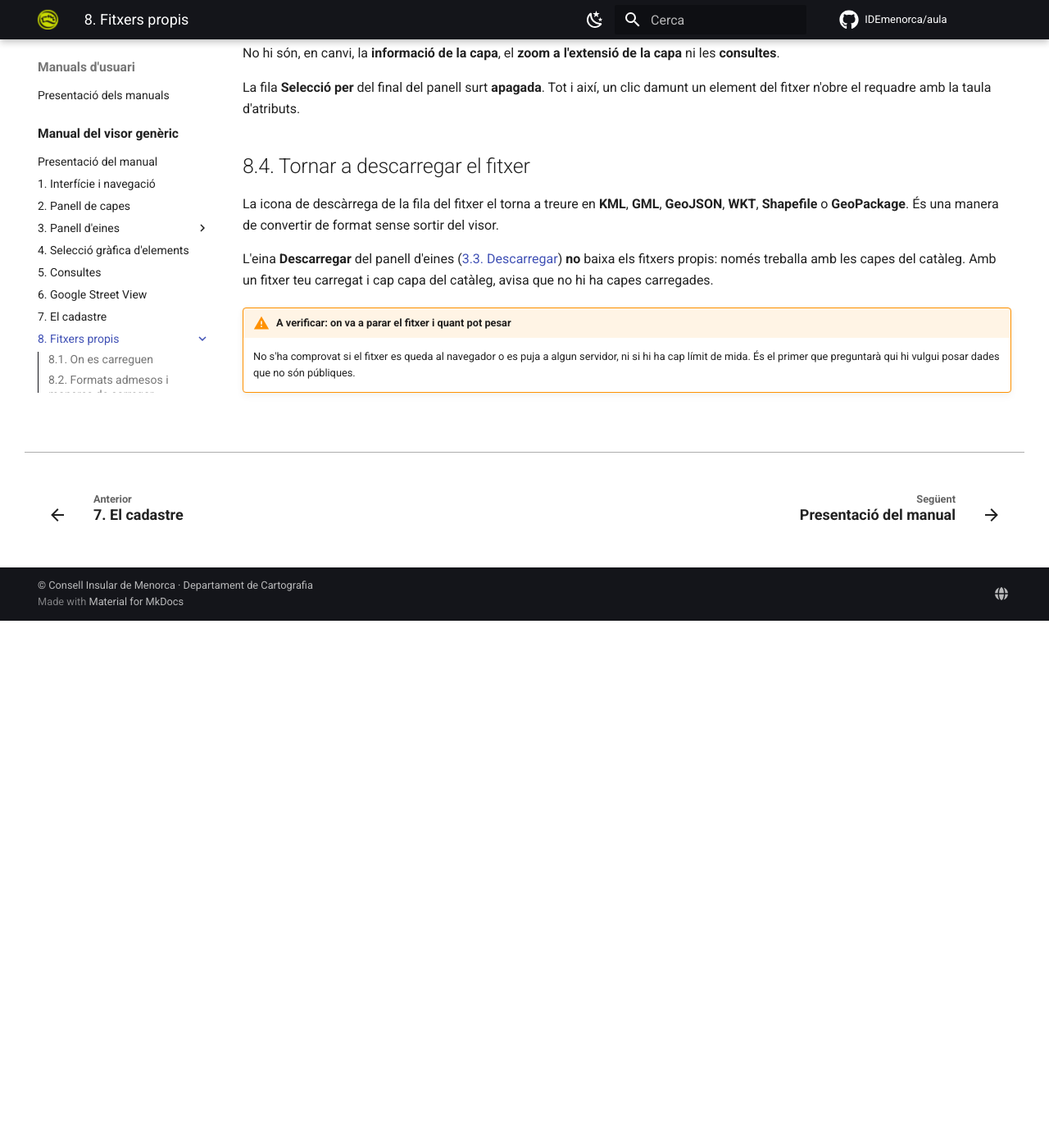
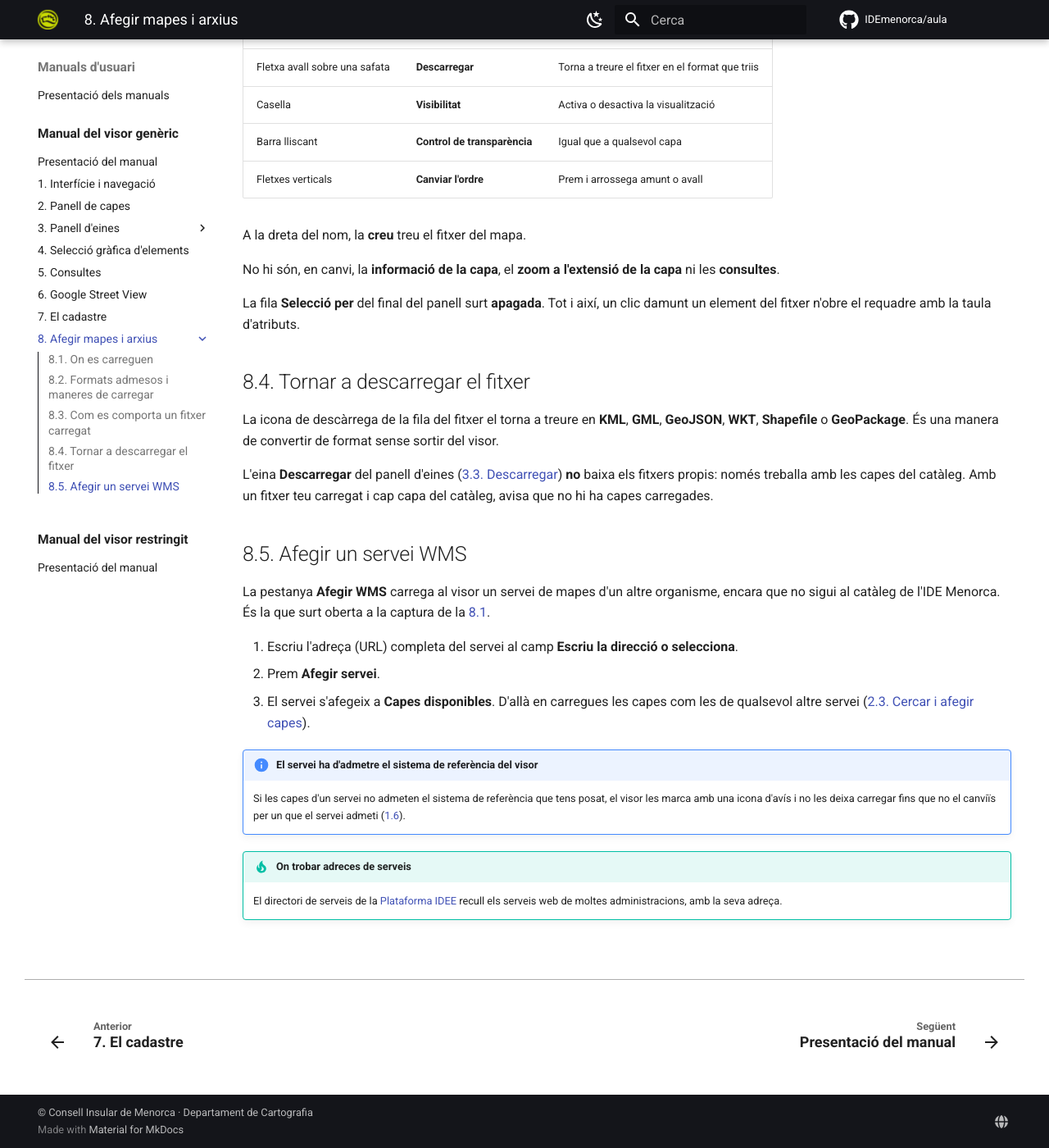
Before and after one commit to IDEmenorca/aula, an MkDocs documentation site: the page built from docs/manuals/visor-generic/08-fitxers-propis.md, in a window 1280 px wide and 1400 px high, scrolled down 3271 px. Shown: the whole window at 82% size. Built offline with MkDocs 1.6.1 and Material for MkDocs 9.7.7, drawn with Linux system fonts in a browser that asks for light colours; comment, search, counter and statistics services are not loaded; before the commit the page ends 4028 px from its top, so only the background shows below that; some of the changed text lies outside the part shown.

Commit message:
Tanca l'apartat 8 del manual: afegir mapes i arxius
L'apartat passa a dir-se "8. Afegir mapes i arxius" (menu, index del
manual i enllac de la 4.9); el nom del fitxer no canvia.

Nou 8.5 sobre la pestanya Afegir WMS: escriure l'adreca del servei, que
s'afegeix a Capes disponibles, i l'avis quan el servei no admet el
sistema de referencia del visor, comprovat per en Marc amb el WMS de
terrestris. No menciona la llista de serveis, que te dos serveis
desfasats.

El fitxer carregat es queda al navegador: substitueix l'avis "A
verificar". A la 8.2, tres notes sobre Shapefile, GPX i KML,
comprovades al visor. Corregeix "sistema de referencia" i afegeix la
creu de la fila del fitxer.

Co-Authored-By: Claude Opus 5.5 <noreply@anthropic.com>

```diff
--- a/docs/formacio/basic/modul-4-visor/09-fitxers-propis.md
+++ b/docs/formacio/basic/modul-4-visor/09-fitxers-propis.md
@@ -78,4 +78,4 @@ posar.
 ---
 
 !!! tip "Al manual de referència"
-    [8. Fitxers propis](../../../manuals/visor-generic/08-fitxers-propis.md)
+    [8. Afegir mapes i arxius](../../../manuals/visor-generic/08-fitxers-propis.md)
--- a/docs/manuals/visor-generic/08-fitxers-propis.md
+++ b/docs/manuals/visor-generic/08-fitxers-propis.md
@@ -1,7 +1,7 @@
-# 8. Fitxers propis
+# 8. Afegir mapes i arxius
 
-A més de les capes del catàleg, el visor pot obrir fitxers de cartografia del
-teu ordinador i dibuixar-los damunt el mapa.
+A més de les capes del catàleg, el visor pot carregar serveis de mapes d'altres
+organismes i fitxers de cartografia del teu ordinador.
 
 ## 8.1. On es carreguen
 
@@ -18,9 +18,7 @@ disponibles**. Té dues pestanyes:
   <figcaption>Afegir mapes, al final del panell de capes, serveix tant per a serveis com per a fitxers.</figcaption>
 </figure>
 
-!!! note "Pendent: la pestanya Afegir WMS"
-    Aquest apartat només descriu **Obrir arxiu**. La càrrega de serveis WMS
-    externs encara no s'ha documentat.
+La pestanya **Afegir WMS** es descriu a la [8.5](#85-afegir-un-servei-wms).
 
 ## 8.2. Formats admesos i maneres de carregar
 
@@ -33,18 +31,32 @@ comprimits en **ZIP**.
   <figcaption>La pestanya Obrir arxiu diu quins formats accepta i de quines maneres.</figcaption>
 </figure>
 
-Hi ha tres maneres de carregar-lo, i totes tres van a parar al mateix lloc:
+Hi ha tres maneres de carregar un fitxer, i totes tres van a parar al mateix lloc:
 
 1. Triar-lo amb el botó **Obrir arxiu**.
 2. Aferrar-lo des del porta-retalls.
 3. Arrossegar-lo damunt l'àrea del mapa.
 
-El sistema de coordenades del fitxer no importa: el visor el reprojecta.
+El sistema de referència del fitxer no importa: el visor el reprojecta.
+
+Tres coses a tenir en compte segons el format:
+
+- Un **Shapefile** són com a mínim quatre fitxers —`.shp`, `.shx`, `.dbf` i
+  `.prj`— i s'han de carregar junts: dins un ZIP o seleccionant-los tots quatre
+  alhora.
+- Els **GPX** no van a **Capes carregades**: es carreguen a l'eina **GPS i
+  rutes**.
+- Només el **KML** porta els seus propis colors i símbols, i el visor els
+  manté.
 
 ## 8.3. Com es comporta un fitxer carregat
 
-El fitxer apareix a **Capes carregades** amb el nom del fitxer, i s'hi queda
-encara que recarreguis la pàgina.
+El fitxer apareix a **Capes carregades** amb el seu nom, i s'hi queda encara
+que recarreguis la pàgina.
+
+!!! info "El fitxer es queda al navegador"
+    No es puja a cap servidor: el visor el llegeix i el guarda al teu
+    navegador. Per això hi continua quan recarregues la pàgina.
 
 <figure markdown>
   ![Un fitxer carregat, amb la seva fila a Capes carregades i el requadre d'atributs de l'element on s'ha fet clic](img/102-atributs-fitxer.png){ .captura }
@@ -60,6 +72,8 @@ La seva fila no porta les mateixes icones que les de
 | Casella | **Visibilitat** | Activa o desactiva la visualització |
 | Barra lliscant | **Control de transparència** | Igual que a qualsevol capa |
 | Fletxes verticals | **Canviar l'ordre** | Prem i arrossega amunt o avall |
+
+A la dreta del nom, la **creu** treu el fitxer del mapa.
 
 No hi són, en canvi, la **informació de la capa**, el **zoom a l'extensió de la
 capa** ni les **consultes**.
@@ -78,7 +92,25 @@ L'eina **Descarregar** del panell d'eines
 propis: només treballa amb les capes del catàleg. Amb un fitxer teu carregat i
 cap capa del catàleg, avisa que no hi ha capes carregades.
 
-!!! warning "A verificar: on va a parar el fitxer i quant pot pesar"
-    No s'ha comprovat si el fitxer es queda al navegador o es puja a algun
-    servidor, ni si hi ha cap límit de mida. És el primer que preguntarà qui
-    hi vulgui posar dades que no són públiques.
+## 8.5. Afegir un servei WMS
+
+La pestanya **Afegir WMS** carrega al visor un servei de mapes d'un altre
+organisme, encara que no sigui al catàleg de l'IDE Menorca. És la que surt
+oberta a la captura de la [8.1](#81-on-es-carreguen).
+
+1. Escriu l'adreça (URL) completa del servei al camp **Escriu la direcció o
+   selecciona**.
+2. Prem **Afegir servei**.
+3. El servei s'afegeix a **Capes disponibles**. D'allà en carregues les capes
+   com les de qualsevol altre servei
+   ([2.3. Cercar i afegir capes](02-panell-capes.md#23-cercar-i-afegir-capes)).
+
+!!! info "El servei ha d'admetre el sistema de referència del visor"
+    Si les capes d'un servei no admeten el sistema de referència que tens
+    posat, el visor les marca amb una icona d'avís i no les deixa carregar
+    fins que no el canviïs per un que el servei admeti
+    ([1.6](01-interficie.md#16-sistema-de-coordenades-i-coordenades-del-cursor)).
+
+!!! tip "On trobar adreces de serveis"
+    El directori de serveis de la [Plataforma IDEE](https://plataforma.idee.es/)
+    recull els serveis web de moltes administracions, amb la seva adreça.
--- a/mkdocs.yml
+++ b/mkdocs.yml
@@ -219,6 +219,6 @@ nav:
           - "5. Consultes": manuals/visor-generic/05-consultes.md
           - "6. Google Street View": manuals/visor-generic/06-street-view.md
           - "7. El cadastre": manuals/visor-generic/07-cadastre.md
-          - "8. Fitxers propis": manuals/visor-generic/08-fitxers-propis.md
+          - "8. Afegir mapes i arxius": manuals/visor-generic/08-fitxers-propis.md
       - Manual del visor restringit:
           - Presentació del manual: manuals/visor-restringit/index.md
```
Also changed, not shown: docs/manuals/visor-generic/index.md (+1 -1 lines).
